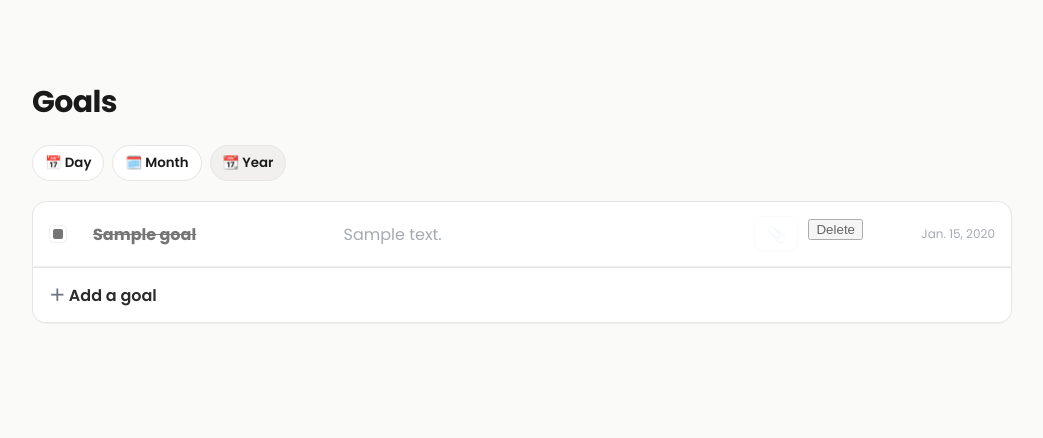
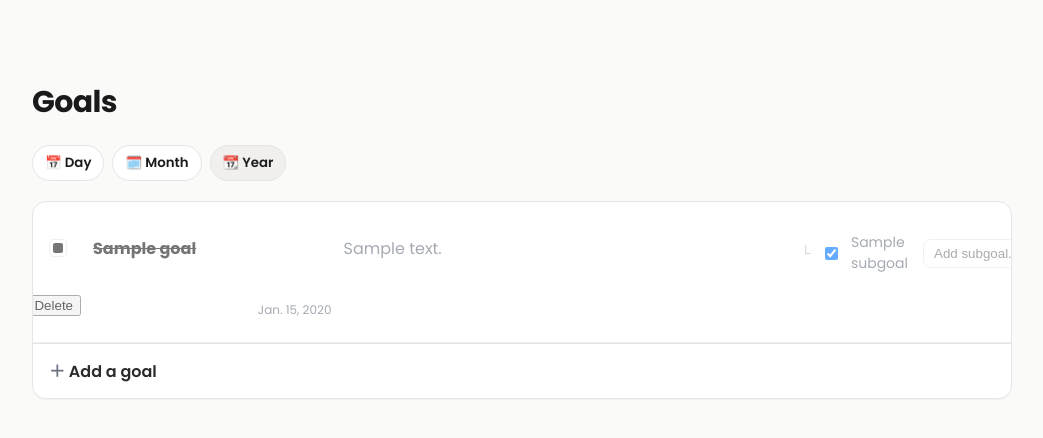
Before and after one commit to SUSH9391/milestone-mate, a Django app: page /goals/ in a window 1280 px wide. Shown: the part 58-496 px from the top of the page, without its empty margins (118-1161 px from the left). Run offline with Django 5.2, Linux system fonts and the light colour scheme; tables that the repository leaves empty hold one stand-in row (values such as "Sample post").

Commit message:
feat: add Subgoal model and create subgoal functionality with UI updates

```diff
--- a/milestone_mate/goals/models.py
+++ b/milestone_mate/goals/models.py
@@ -9,3 +9,11 @@ class Goal(models.Model):
 
     def __str__(self):
         return self.name
+class Subgoal(models.Model):
+    goal = models.ForeignKey(Goal, related_name='subgoals', on_delete=models.CASCADE)
+    name = models.CharField(max_length=255)
+    description = models.TextField()
+    is_completed = models.BooleanField(default=False)
+
+    def __str__(self):
+        return self.name
--- a/milestone_mate/goals/templates/base.html
+++ b/milestone_mate/goals/templates/base.html
@@ -273,6 +273,79 @@
       transition: background 120ms ease, opacity 120ms ease;
     }
 
+    .gm-subgoals {
+
+    margin-left: 48px;
+
+    margin-top: 10px;
+
+    display: flex;
+    flex-direction: column;
+    gap: 8px;
+}
+
+.gm-subgoalRow {
+
+    display: flex;
+    align-items: center;
+
+    gap: 10px;
+
+    padding: 6px 0;
+
+    color: #6b7280;
+
+    font-size: 14px;
+}
+
+.gm-subgoalArrow {
+    opacity: 0.5;
+}
+
+.gm-emptySubgoal {
+
+    margin-left: 24px;
+
+    font-size: 13px;
+
+    color: #9ca3af;
+}
+.gm-subgoalForm {
+
+    margin-left: 48px;
+
+    margin-top: 10px;
+
+    display: flex;
+    gap: 8px;
+}
+
+.gm-subgoalInput {
+
+    border: 1px solid #e5e7eb;
+
+    border-radius: 8px;
+
+    padding: 6px 10px;
+
+    width: 220px;
+}
+
+.gm-subgoalBtn {
+
+    border: none;
+
+    background: #111827;
+
+    color: white;
+
+    border-radius: 8px;
+
+    padding: 6px 12px;
+
+    cursor: pointer;
+}
+
     .gm-attachBtn:hover { background: var(--hover-bg); }
     .gm-attachBtn.dimmed { opacity: 0.35; cursor: default; }
 
--- a/milestone_mate/goals/templates/goals/list_goals.html
+++ b/milestone_mate/goals/templates/goals/list_goals.html
@@ -46,6 +46,68 @@
           <div class="gm-descCell" title="{{ g.description }}">
             {{ g.description }}
           </div>
+
+          <div class="gm-subgoals">
+
+            {% for subgoal in g.subgoals.all %}
+
+
+    <div class="gm-subgoalRow">
+
+      <span class="gm-subgoalArrow">
+        └
+      </span>
+
+      <input
+        type="checkbox"
+        {% if subgoal.is_completed %}
+        checked
+        {% endif %}
+        onclick="event.stopPropagation();"
+      >
+
+      <span>
+        {{ subgoal.name }}
+      </span>
+
+    </div>
+
+  {% empty %}
+
+    <div class="gm-emptySubgoal">
+      No subgoals
+    </div>
+
+  {% endfor %}
+
+</div>
+
+<form
+  method="POST"
+  action="{% url 'create_subgoal' g.id %}"
+  class="gm-subgoalForm"
+  onsubmit="event.stopPropagation();"
+>
+
+  {% csrf_token %}
+
+  <input
+    type="text"
+    name="title"
+    placeholder="Add subgoal..."
+    class="gm-subgoalInput"
+    onclick="event.stopPropagation();"
+  >
+
+  <button
+    type="submit"
+    class="gm-subgoalBtn"
+    onclick="event.stopPropagation();"
+  >
+    Add
+  </button>
+
+</form>
 
           <div style="display: flex; justify-content: flex-end; gap: 10px">
             {# Attachment #}
@@ -116,8 +178,9 @@
       </div>
 
       <!-- Inline add form (no backend wired yet; UI-only) -->
-      <form class="gm-inlineForm" id="gmAddForm" method="post" enctype="multipart/form-data">
+      <form class="gm-inlineForm" id="gmAddForm" method="post" enctype="multipart/form-data" onsubmit="event.stopPropagation();">
         {% csrf_token %}
+
         <div class="gm-formGrid">
           <div>
             <div class="gm-label">Title</div>
@@ -315,15 +378,29 @@
       });
 
     document.querySelectorAll(".gm-row[data-goal-id]").forEach((row) => {
-      row.addEventListener("click", () => {
+      row.addEventListener("click", (e) => {
+        // Prevent opening goal detail when interacting with inline UI elements (subgoals, add form)
+        if (
+          e.target.closest(".gm-subgoalForm") ||
+          e.target.closest(".gm-inlineForm") ||
+          e.target.closest(".gm-addRow") ||
+          e.target.closest(".gm-subgoals") ||
+          e.target.closest("button") ||
+          e.target.tagName === "INPUT" ||
+          e.target.tagName === "TEXTAREA"
+        ) {
+          return;
+        }
+
         const goalId = row.getAttribute("data-goal-id");
         window.location.href = `{% url 'goal_detail' 0 %}`.replace("/0/", "/" + goalId + "/");
       });
 
-      const checkbox = row.querySelector('input[type="checkbox"]');
+      const checkbox = row.querySelector('input.gm-check-input[type="checkbox"]');
       if (checkbox) {
         checkbox.addEventListener("click", async (e) => {
           e.stopPropagation();
+
 
           const goalId = row.getAttribute("data-goal-id");
           const url = `{% url 'toggle_goal' 0 %}`.replace("/0/", "/" + goalId + "/");
--- a/milestone_mate/goals/urls.py
+++ b/milestone_mate/goals/urls.py
@@ -9,4 +9,9 @@ urlpatterns = [
     path('goals/toggle/<int:goal_id>/', views.toggle_goal, name='toggle_goal'),
     path('goals/detail/<int:goal_id>/', views.goal_detail, name='goal_detail'),
     path('goals/delete/<int:goal_id>/', views.delete_goal, name='delete_goal'),
+    path(
+    '<int:goal_id>/subgoal/create/',
+    views.create_subgoal,
+    name='create_subgoal'
+),
 ]
--- a/milestone_mate/goals/views.py
+++ b/milestone_mate/goals/views.py
@@ -1,6 +1,6 @@
 from django.http import JsonResponse
 from django.shortcuts import get_object_or_404, redirect, render
-from .models import Goal
+from .models import Goal, Subgoal
 
 
 def home(request):
@@ -26,6 +26,29 @@ def list_goals(request):
         'goals/list_goals.html',
         {'goals': goals},
     )
+def create_subgoal(request, goal_id):
+
+    if request.method != "POST":
+        return JsonResponse(
+            {'detail': 'Method not allowed'},
+            status=405
+        )
+
+    goal = get_object_or_404(
+        Goal,
+        id=goal_id
+    )
+
+    title = request.POST.get("title")
+
+    if title:
+        Subgoal.objects.create(
+            goal=goal,
+            title=title
+        )
+
+    return redirect("list_goals")
+
 def delete_goal(request, goal_id):
     if request.method != "POST":
         return JsonResponse({'detail': 'Method not allowed'}, status=405)
```
Also changed, not shown: milestone_mate/db.sqlite3, milestone_mate/goals/migrations/0002_subgoal.py (added).
